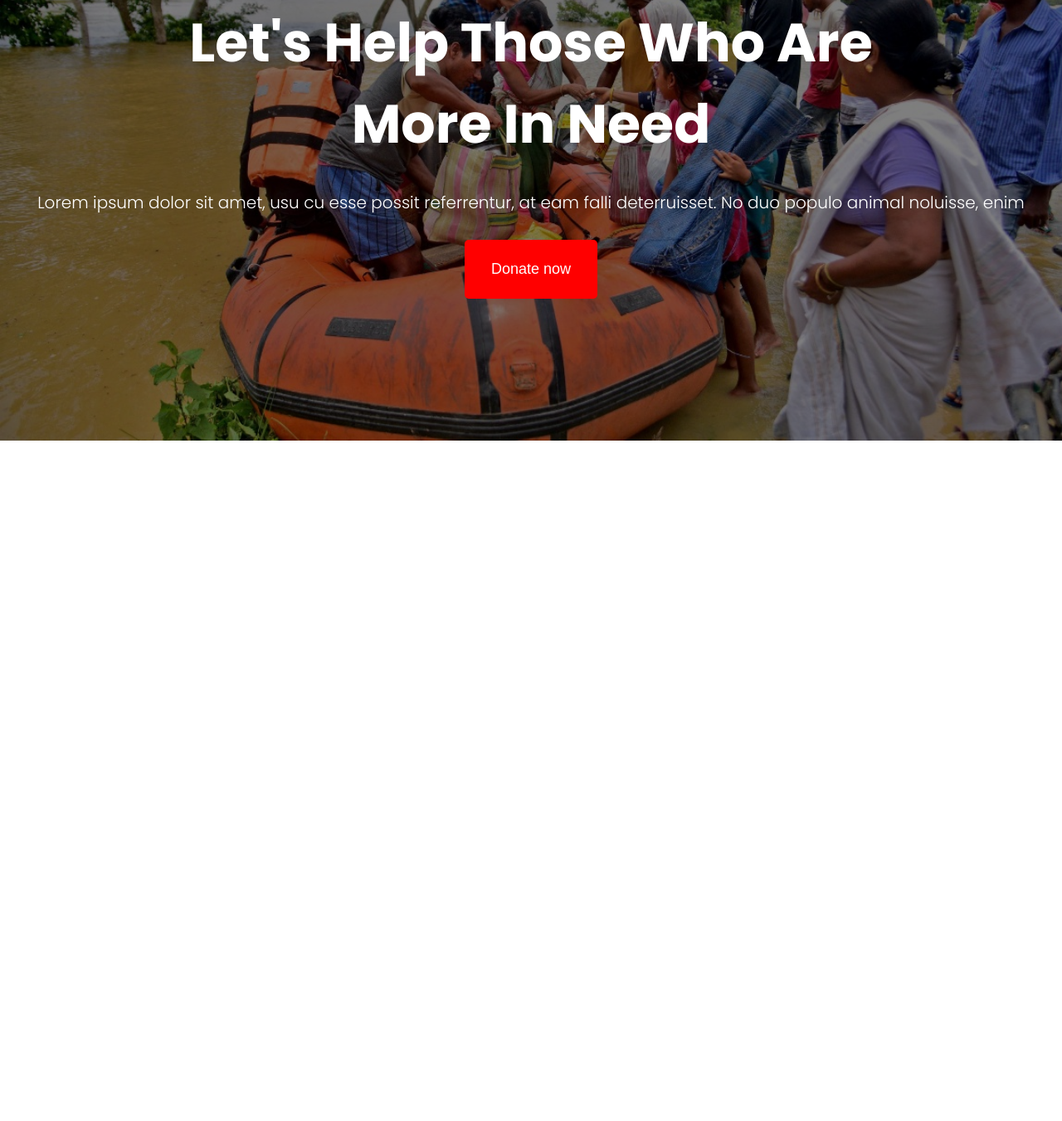
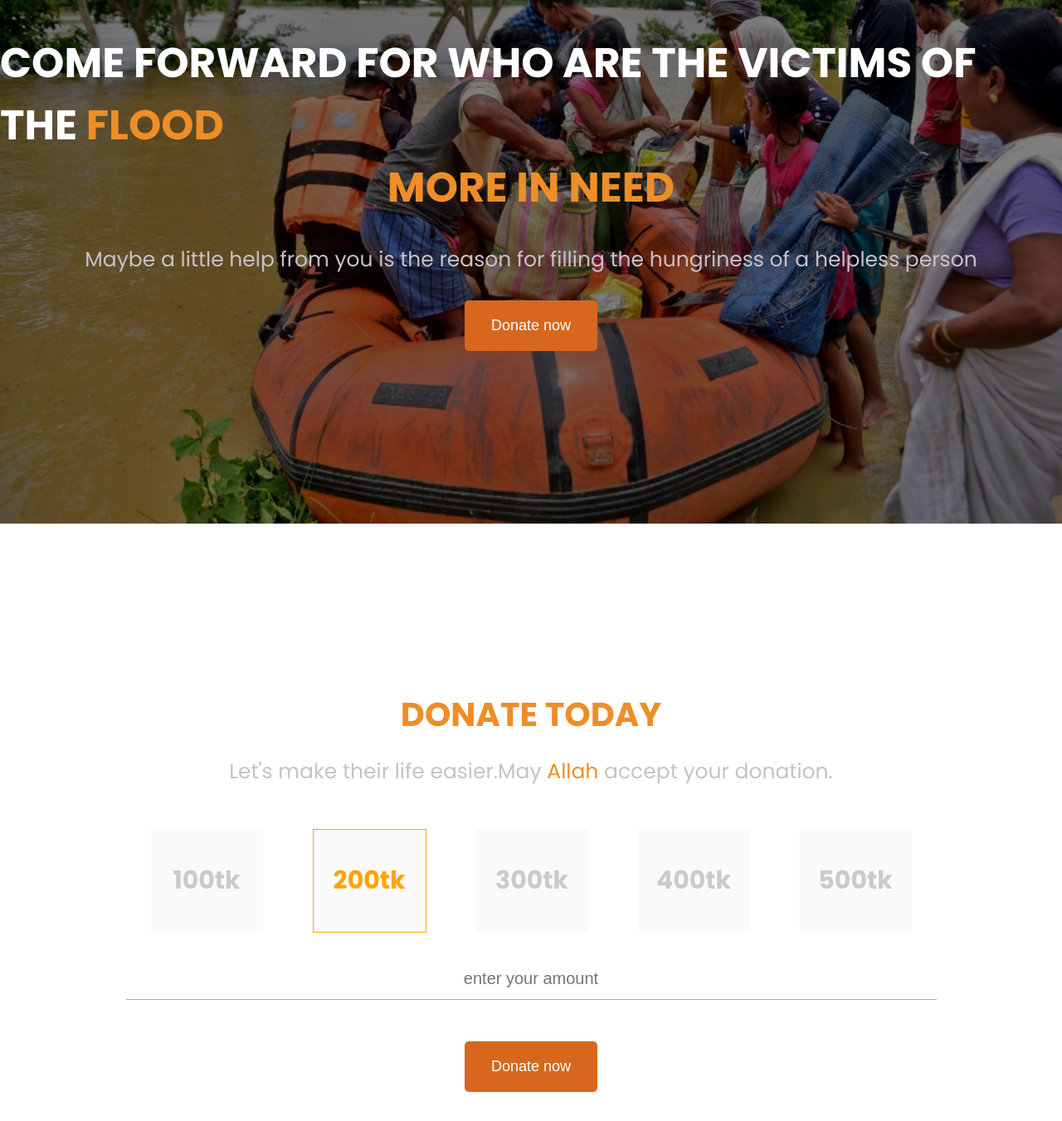
Before and after one commit to Nahid-07/project-donation, a plain HTML site: page index.html in a window 1280 px wide. Shown: the part 169-1520 px from the top of the page at 83% size. Before the commit the page ends 800 px from the top, so only its background shows below. Drawn offline with Linux system fonts and the light colour scheme.

Commit message:
donation part added

```diff
--- a/css/style.css
+++ b/css/style.css
@@ -6,19 +6,18 @@
 body {
     font-family: 'Poppins', sans-serif;
 }
-
-/* Style for Header part */
-
+/* ================================= */
+/* Header part area stryle========== */
+/* ================================= */
 .banner{
     background-image: url(../images/donation5.jpg);
     background-size: cover;
     background-repeat: no-repeat;
-    height: 700px;
+    height: 800px;
     display: flex;
     align-items: center;
     justify-content: center;
 }
-
 .headline {
     display: flex;
     justify-content: center;
@@ -29,26 +28,105 @@ body {
     width: 100%;
     height: 100%;
 }
-
 .headline h1 {
-    font-size: 65px;
+    font-size: 50px;
     font-weight: 700;
+    text-transform: uppercase;
 }
-
+.txt-color{
+    color:#ed8e28
+}
+.txt-color-h1{
+    color: #ed8e28;
+}
 .subtitle {
-    font-size: 20px;
+    font-size: 25px;
     margin: 30px 0;
-    font-weight: 300;
+    font-weight: 400;
+    color: #c7c1c9;
 }
-
 .donate-btn {
     border: 0;
     width: 160px;
     color: #fff;
-    background-color: red;
-    padding: 25px;
+    background-color: rgb(215, 103, 28);
+    padding: 20px;
     font-size: 18px;
     white-space: nowrap;
     border-radius: 5px;
     font-weight: 400;
 }
+.donate-btn:hover {
+    background-color: #ed8e28;
+}
+/* ================================= */
+/* Donation area style============== */
+/* ================================= */
+.donation-area{
+    display: flex;
+    flex-direction: column;
+    justify-content: center;
+    align-items: center;
+    margin: 80px 0;
+}
+.title-area{
+    display: flex;
+    flex-direction: column;
+    justify-content: center;
+    align-items: center;
+    margin-top: 120px;
+}
+.title-1{
+    font-size: 40px;
+    font-weight: 700;
+    margin-bottom: 20px;
+    text-transform: uppercase;
+    color: #ed8e28;
+}
+.subtile-2{
+    font-size: 25px;
+    font-weight: 400;
+    color: #c7c1c9;
+}
+.amount-choice{
+    display: flex;
+    justify-content: center;
+    align-items: center;
+    margin-top: 50px;
+}
+.amount{
+    width: 135px;
+    height: 123px;
+    background-color: #FAFAFA;
+    font-size: 30px;
+    font-weight: 700;
+    color: #cacaca;
+    margin: 0 30px;
+    display: flex;
+    justify-content: center;
+    align-items: center;
+}
+.border-container{
+    border: 1px solid orange;
+    color: orange;
+}
+.intpu-field{
+    display: flex;
+    justify-content: center;
+    align-items: center;
+    flex-direction: column;
+}
+.intpu-field input{
+    width: 100%;
+    height: 50px;
+    border: 0;
+    border-bottom: 1px solid orange;
+    text-align: center;
+    outline: 0;
+    color: #aba8a7;
+    font-size: 20px;
+    margin-top: 30px;
+}
+.btn-mt{
+    margin-top: 50px;
+}
--- a/index.html
+++ b/index.html
@@ -8,9 +8,11 @@
     <title>lets-donate</title>
 
     <!-- Google font Poppins -->
+
     <link rel="preconnect" href="https://fonts.googleapis.com">
     <link rel="preconnect" href="https://fonts.gstatic.com" crossorigin>
     <link href="https://fonts.googleapis.com/css2?family=Poppins:wght@300;400;700&display=swap" rel="stylesheet">
+
     <!-- Css Link -->
     <link rel="stylesheet" href="css/style.css">
 </head>
@@ -19,16 +21,35 @@
     <header>
         <section class="banner">
             <div class="headline">
-                <h1>Let's Help Those Who Are</h1>
-                <h1>More In Need</h1>
-                <p class="subtitle">Lorem ipsum dolor sit amet, usu cu esse possit referrentur, at eam falli
-                    deterruisset. No duo populo
-                    animal noluisse, enim</p>
+                <h1>Come forward for who are the victims of the <span class="txt-color">flood</span></h1>
+                <h1 class="txt-color-h1">More In Need</h1>
+                <p class="subtitle">Maybe a little help from you is the reason for filling the hungriness of a helpless person</p>
                 <button type="button" class="donate-btn">Donate now</button>
             </div>
         </section>
     </header>
 
+    <!-- This is section-2 called donation area -->
+
+    <sectoin class="donation-area">
+        <div class="donate-wrapper">
+            <div class="title-area">
+                <h2 class="title-1">Donate today</h2>
+                <p class="subtile-2">Let's make their life easier.May <span class="txt-color">Allah</span> accept your donation.</p>
+            </div>
+            <div class="amount-choice">
+                <div class="amount">100tk</div>
+                <div class="amount border-container">200tk</div>
+                <div class="amount">300tk</div>
+                <div class="amount">400tk</div>
+                <div class="amount">500tk</div>
+            </div>
+            <div class="intpu-field">
+                <input type="text" placeholder="enter your amount">
+                <button type="button" class="donate-btn btn-mt">Donate now</button>
+            </div>
+        </div>
+    </sectoin>
 </body>
 
 </html>
```
